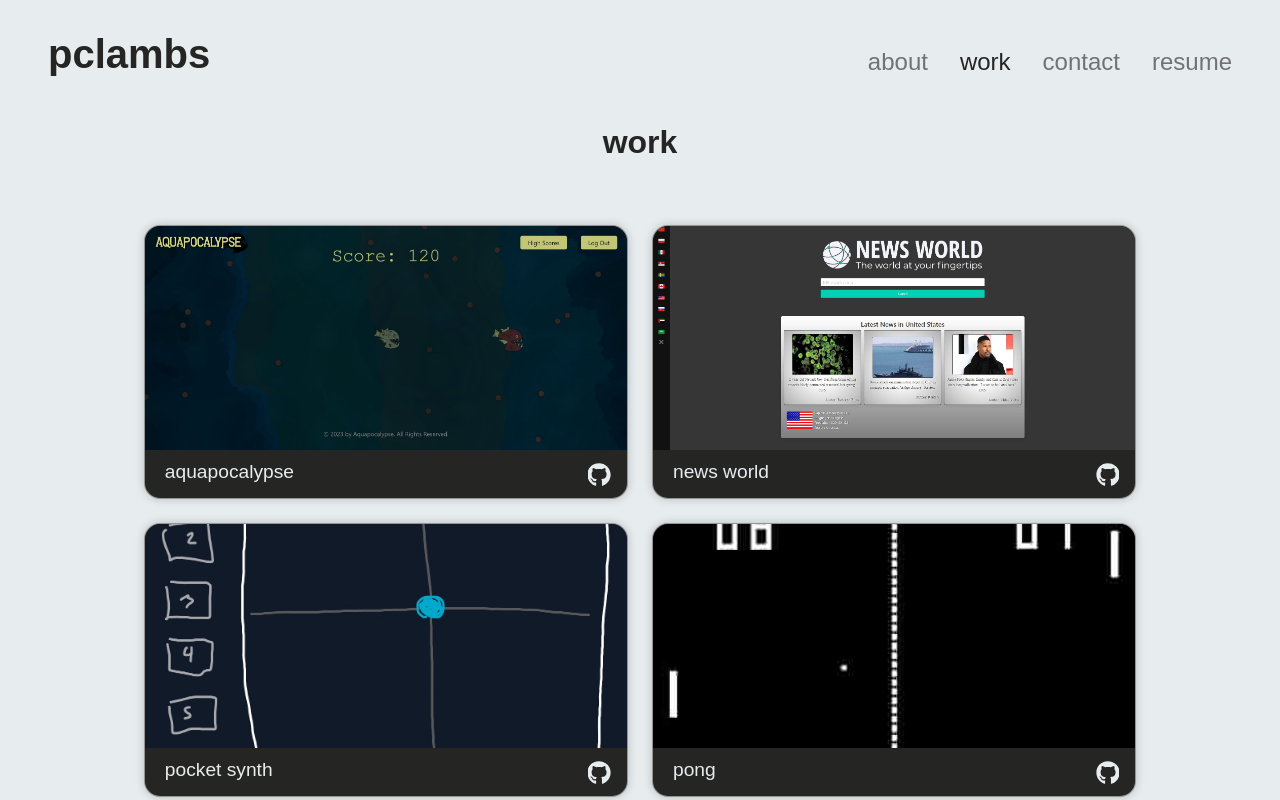
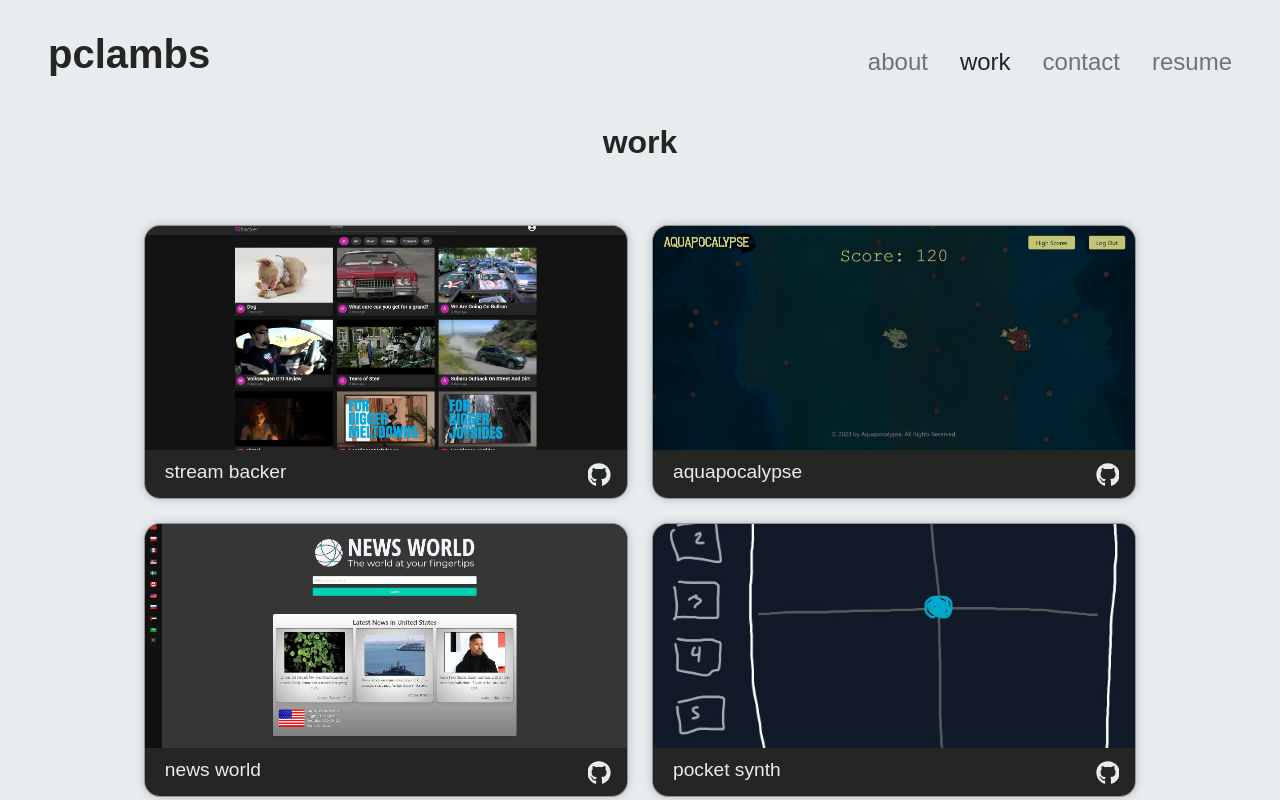
Before and after one commit to pclambs/react-portfolio, a React (Vite) app: page /work in a window 1280 px wide. Shown: the top 800 px of the page. Built offline with nearby package versions, Linux system fonts and the light colour scheme.

Commit message:
added stream backer to portfolio

```diff
--- a/src/components/ScrollBar/ScrollBar.css
+++ b/src/components/ScrollBar/ScrollBar.css
@@ -1,17 +1,15 @@
 /* STYLING FOR VERTICAL SCROLLBAR */
 ::-webkit-scrollbar {
-  width: 10px;
-  transition: width 0.2s;
+  width: 5px;
 }
 
 ::-webkit-scrollbar-thumb {
   background-color: #252524;
-  border-radius: 8px;
-  width: 10px;
+  border-radius: 2px;
 }
 
 ::-webkit-scrollbar-track {
-  background-color: rgb(194, 194, 194);
+  background-color: #e7ecef;
 }
 
 /* STYLING FOR HORIZONTAL SCROLLBAR */
--- a/src/pages/Work/index.jsx
+++ b/src/pages/Work/index.jsx
@@ -5,12 +5,18 @@ import "./Work.css"
 import aquapocalypseImage from '../../assets/work-images/aquapocalypse-gameplay.jpg'
 import newsWorldImage from '../../assets/work-images/news-world.jpg'
 import pocketSynthImage from '../../assets/work-images/pocket-synth.jpg'
-import pongImage from '../../assets/work-images/pong.jpg'
+import streamBackerImage from '../../assets/work-images/stream-backer.jpg'
 import weatherImage from '../../assets/work-images/weather.jpg'
 import noteTakerImage from '../../assets/work-images/note-taker.jpg'
 
 function Work() {
 	const workCard = [
+		{
+			title: "stream backer",
+			imageUrl: streamBackerImage,
+			deployedUrl: "https://stream-backer-668b75ae5120.herokuapp.com/",
+			githubUrl: "https://github.com/pclambs/stream-backer",
+		},
 		{
 			title: "aquapocalypse",
 			imageUrl: aquapocalypseImage,
@@ -28,12 +34,6 @@ function Work() {
 			imageUrl: pocketSynthImage,
 			deployedUrl: "https://pclambs.github.io/pocket-synth-pwa/",
 			githubUrl: "https://github.com/pclambs/pocket-synth-pwa",
-		},
-		{
-			title: "pong",
-			imageUrl: pongImage,
-			deployedUrl: "https://pclambs.github.io/pong-tut/",
-			githubUrl: "https://github.com/pclambs/pong-tut",
 		},
 		{
 			title: "weather app",
```
Also changed, not shown: src/assets/work-images/stream-backer.jpg (added).
